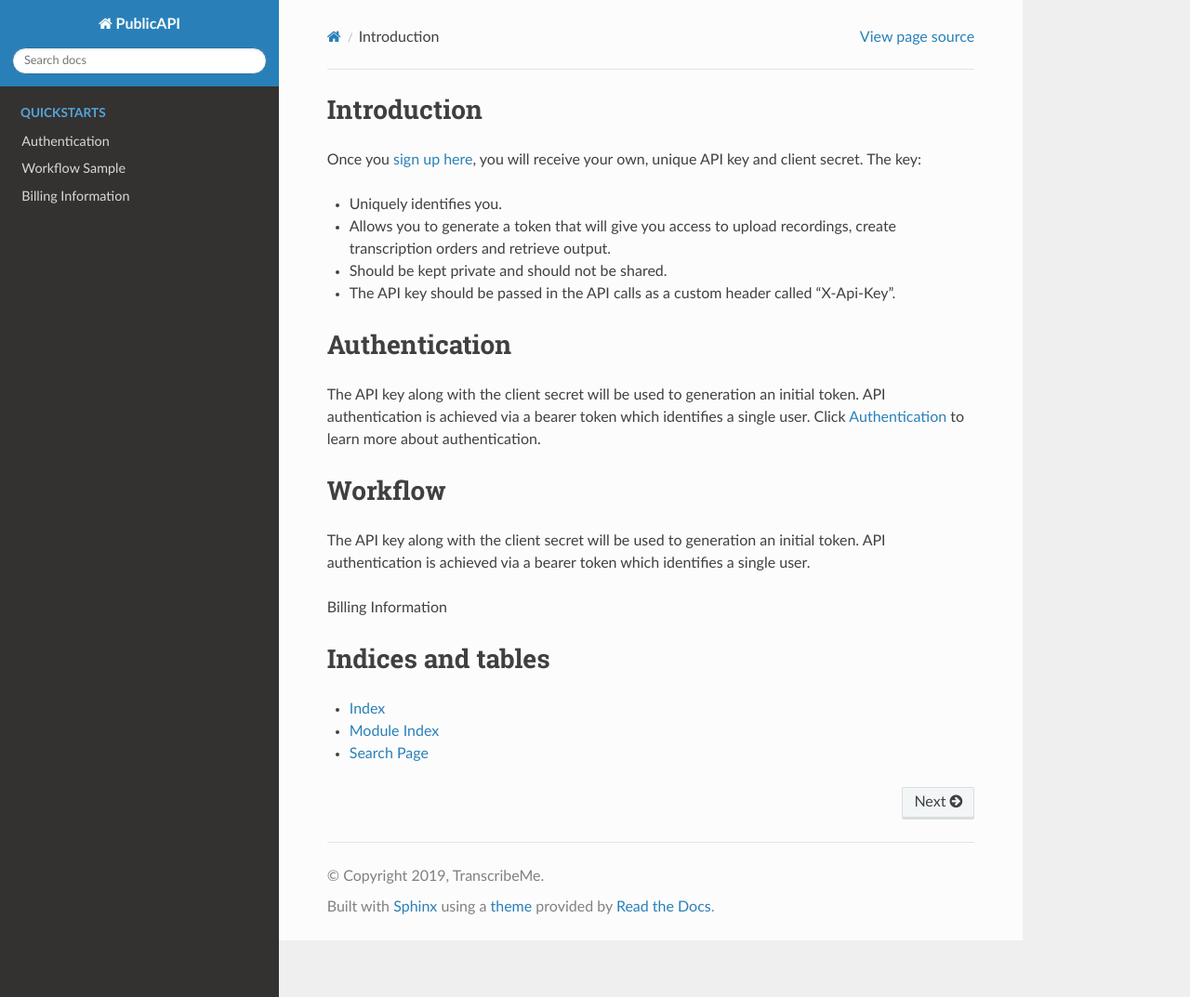
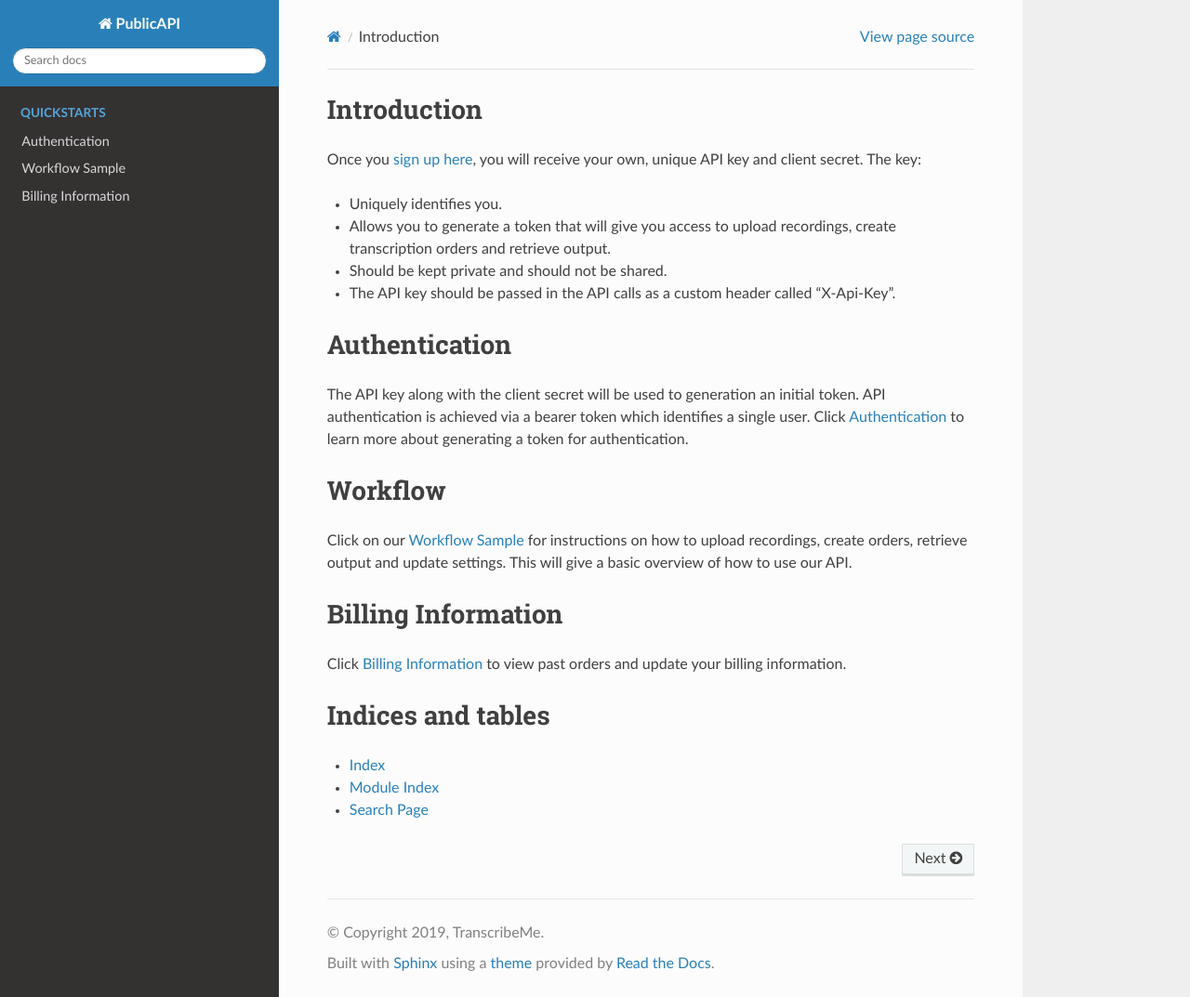
Before and after one commit to TranscribeMe/Docs, a Sphinx documentation site: the page built from docs/index.rst, in a window 1280 px wide and 1073 px high. Shown: the whole window at 93% size. Built offline with Sphinx 7.4.7 and the Read the Docs theme 2.0.0, drawn with Linux system fonts in a browser that asks for light colours.

Commit message:
Update index.rst

```diff
--- a/docs/index.rst
+++ b/docs/index.rst
@@ -16,14 +16,16 @@ Authentication
 =====================================
 The API key along with the client secret will be used to generation an initial token.
 API authentication is achieved via a bearer token which identifies a single user.
-Click :doc:`quickstarts/2_request_token` to learn more about authentication.
+Click :doc:`quickstarts/2_request_token` to learn more about generating a token for authentication.
 
 Workflow
 =====================================
-The API key along with the client secret will be used to generation an initial token.
-API authentication is achieved via a bearer token which identifies a single user.
+Click on our :doc:`quickstarts/0_overview` for instructions on how to upload recordings, create orders, retrieve output and update settings. This will give a basic overview of how to use our API.
 
 Billing Information
+=====================================
+Click :doc:`quickstarts/1_billing` to view past orders and update your billing information.
+
 
 .. toctree::
    :maxdepth: 4
```
